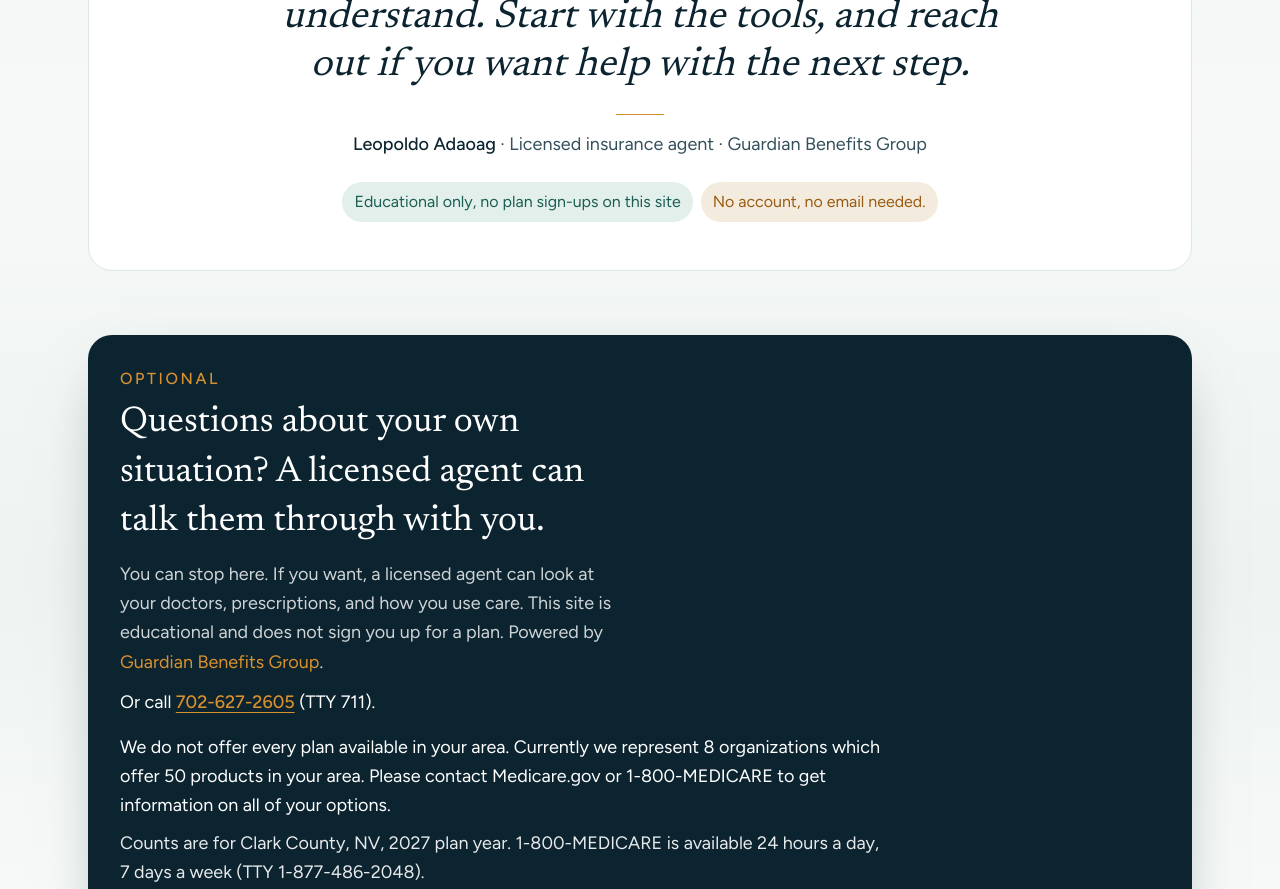
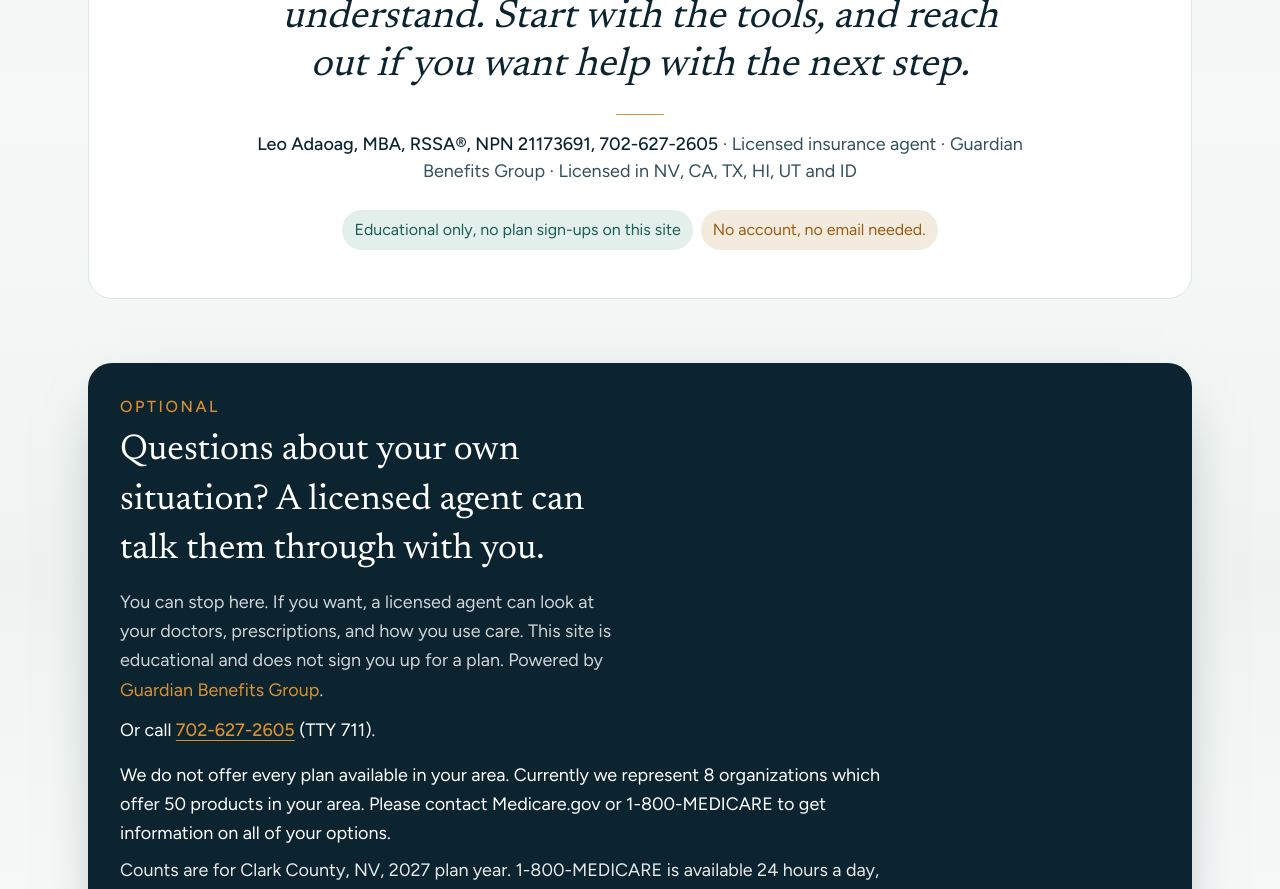
Before and after one commit to leo-gbg/freemedicaretools.com, a Next.js app: page / in a window 1280 px wide. Shown: the part 1820-2709 px from the top of the page. Built offline with nearby package versions, Linux system fonts and the light colour scheme.

Commit message:
Add Idaho to the licensed-state copy.
Homepage attribution, meta description, and the class-page affiliation now include ID. TPMO counts stay at Clark County, NV 2027 (8 organizations / 50 products).

Co-authored-by: leo-gbg <leo@guardianbg.com>

```diff
--- a/src/app/layout.tsx
+++ b/src/app/layout.tsx
@@ -22,7 +22,7 @@ export const metadata: Metadata = {
     template: `%s · ${BRAND.name}`,
   },
   description:
-    "Free Medicare tools for people turning 65 and current enrollees: IEP timelines, late penalties, IRMAA, path quiz, AEP checklist, and more — at FreeMedicareTools.com.",
+    "Free plain-English Medicare tools for enrollment dates and penalties. Powered by Guardian Benefits Group, licensed in NV, CA, TX, HI, UT and ID.",
   applicationName: BRAND.name,
   alternates: {
     canonical: "./",
--- a/src/app/page.tsx
+++ b/src/app/page.tsx
@@ -128,7 +128,7 @@ export default function HomePage() {
                   className="mx-auto mb-4 block h-px w-12 bg-[var(--brand-amber)]"
                 />
                 <span className="block font-medium text-[var(--brand-ink)] sm:inline">
-                  Leopoldo Adaoag
+                  Leo Adaoag, MBA, RSSA®, NPN 21173691, 702-627-2605
                 </span>
                 <span aria-hidden className="hidden sm:inline">
                   {" · "}
@@ -138,6 +138,12 @@ export default function HomePage() {
                   {" · "}
                 </span>
                 <span className="block sm:inline">Guardian Benefits Group</span>
+                <span aria-hidden className="hidden sm:inline">
+                  {" · "}
+                </span>
+                <span className="block sm:inline">
+                  Licensed in NV, CA, TX, HI, UT and ID
+                </span>
               </figcaption>
             </figure>
             <ul className="mt-6 flex flex-wrap justify-center gap-2">
--- a/src/lib/classes.ts
+++ b/src/lib/classes.ts
@@ -95,7 +95,7 @@ export const CLASS_PAGE = {
   tpmo: TPMO_DISCLAIMER,
   tpmoCounts: TPMO_COUNTS,
   affiliation:
-    "Not affiliated with or endorsed by the U.S. government or the federal Medicare program. Licensed in NV, CA, TX, HI, UT. · NPN 21173691",
+    "Not affiliated with or endorsed by the U.S. government or the federal Medicare program. Licensed in NV, CA, TX, HI, UT, ID. · NPN 21173691",
   questionsLabel: "Questions:",
   phoneDisplay: "702-627-2605",
   phoneHref: "tel:+17026272605",
```
Also changed, not shown: 1 other file (tests, documents, lock files or other folders).
